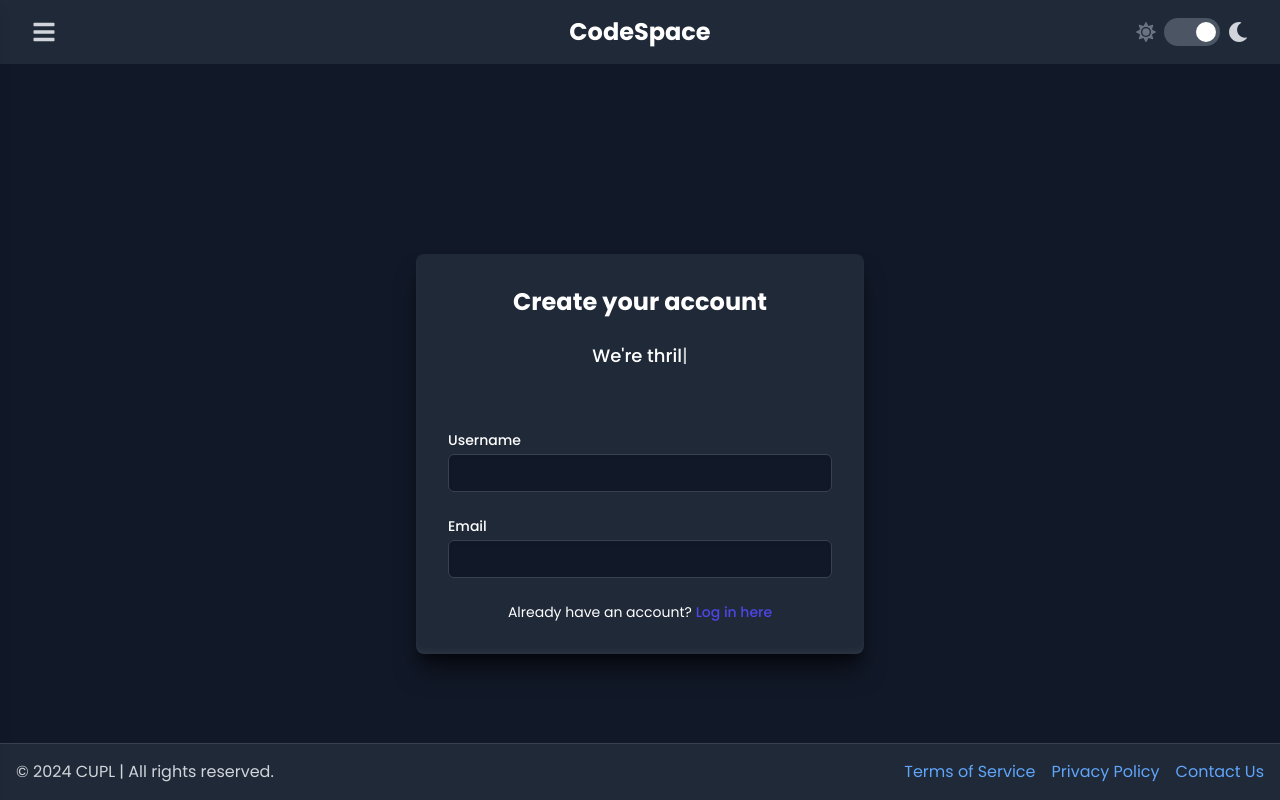
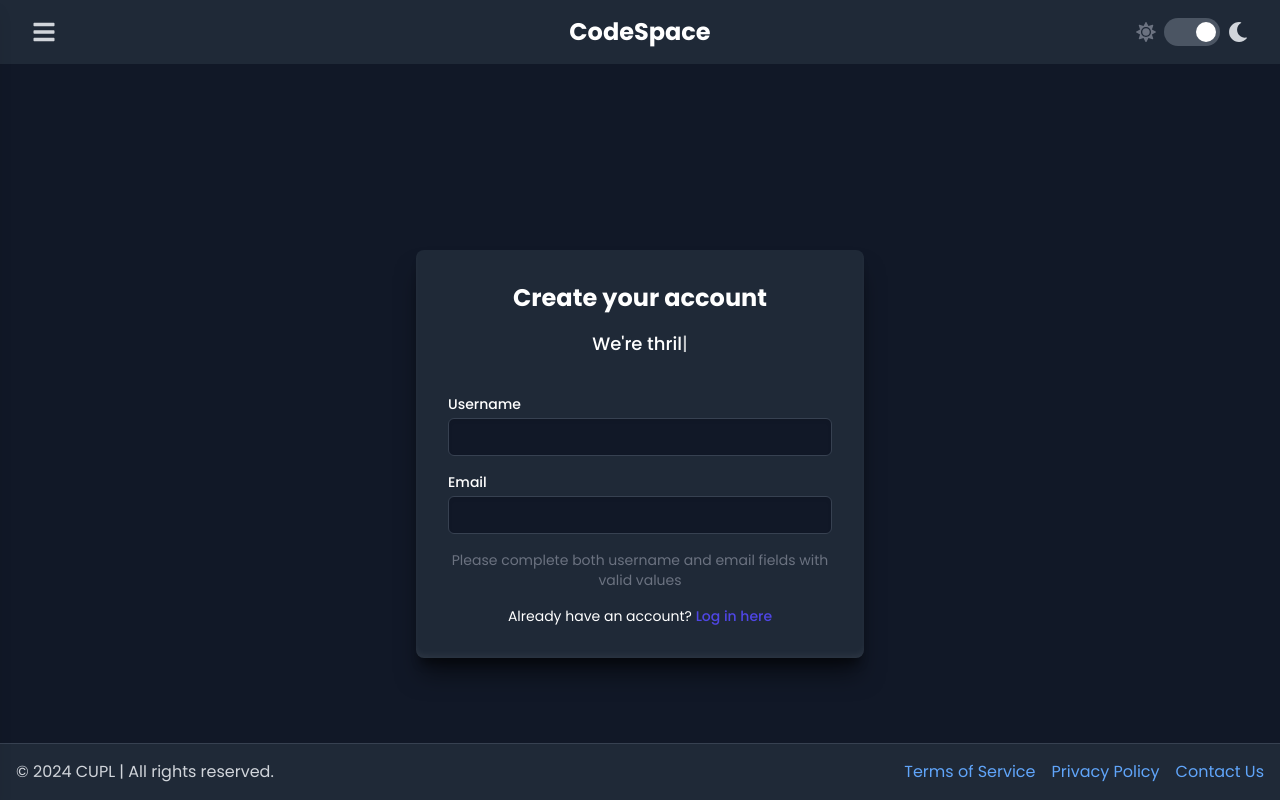
Before and after one commit to reconroy/code-space-ui, a React (Vite) app: page /register in a window 1280 px wide. Built offline with nearby package versions, Linux system fonts and the light colour scheme; the HTML template or start-up script is replaced by a standard one.

Commit message:
fixed registration page

```diff
--- a/src/user/Resgistration.jsx
+++ b/src/user/Resgistration.jsx
@@ -47,18 +47,26 @@ const Registration = () => {
       });
     }, 1000);
   }, []);
+
   const checkUsername = useCallback(
     debounce(async (username) => {
       if (username.length < 3) {
         setUsernameAvailable(null);
+        setError(''); // Clear any existing error
         return;
       }
       try {
         const response = await axios.get(`${API_URL}/api/check-username/${username}`);
         setUsernameAvailable(response.data.available);
+        if (!response.data.available) {
+          setError(response.data.message);
+        } else {
+          setError(''); // Clear error when username is available
+        }
       } catch (error) {
         console.error('Error checking username:', error);
         setUsernameAvailable(null);
+        setError('');
       }
     }, 300),
     []
@@ -173,7 +181,7 @@ const Registration = () => {
   return (
     <div className={`flex items-center justify-center min-h-screen ${isDarkMode ? 'bg-gray-900' : 'bg-white border border-gray-200'}`}>
       <div
-        className={`w-full max-w-md p-8 space-y-6 ${isDarkMode ? 'bg-gray-800 text-white' : 'bg-white text-gray-800 border border-gray-200'} rounded-lg transform transition-all duration-300 hover:scale-105`}
+        className={`w-full max-w-md p-8 space-y-4 ${isDarkMode ? 'bg-gray-800 text-white' : 'bg-white text-gray-800 border border-gray-200'} rounded-lg transform transition-all duration-300 hover:scale-105`}
         style={{
           boxShadow: isDarkMode
             ? '0 20px 25px -5px rgba(0, 0, 0, 0.5), 0 10px 10px -5px rgba(0, 0, 0, 0.4), inset 0 -5px 10px -5px rgba(255, 255, 255, 0.1)'
@@ -181,10 +189,10 @@ const Registration = () => {
           transform: 'translateY(-10px)'
         }}
       >
-        <h2 className="text-2xl font-bold text-center mb-4">
+        <h2 className="text-2xl font-bold text-center mb-2">
           Create your account
         </h2>
-        <div className="h-16   text-center text-lg font-medium mb-1 whitespace-nowrap overflow-hidden">
+        <div className="h-12 text-center text-lg font-medium mb-1 whitespace-nowrap overflow-hidden">
           {animatedText}
           <span className="animate-pulse animate-faster">|</span>
         </div>
@@ -193,7 +201,7 @@ const Registration = () => {
             <span className="block sm:inline">{error}</span>
           </div>
         )}
-        <form className="space-y-6" onSubmit={handleSubmit}>
+        <form className="space-y-4" onSubmit={handleSubmit}>
           <div>
             <label htmlFor="username" className="block text-sm font-medium">
               Username
@@ -204,13 +212,20 @@ const Registration = () => {
                 name="username"
                 type="text"
                 required
+                maxLength={30}
                 autoComplete="off"
                 autoCorrect="off"
                 autoCapitalize="off"
                 spellCheck="false"
-                className={`block w-full px-3 py-2 border ${isDarkMode ? 'border-gray-700 bg-gray-900 text-white' : 'border-gray-300 bg-white text-gray-900'} rounded-md shadow-inner focus:outline-none focus:ring-2 focus:ring-indigo-500 focus:border-indigo-500 sm:text-sm`}
+                pattern="^\S*$"
+                className={`block w-full px-3 py-2 border ${isDarkMode ? 'border-gray-700 bg-gray-900 text-white' : 'border-gray-300 bg-white text-gray-900'} rounded-md shadow-inner focus:outline-none focus:ring-2 focus:ring-indigo-500 focus:border-indigo-500 sm:text-sm ${otpSent ? 'opacity-75' : ''}`}
                 value={username}
-                onChange={handleUsernameChange}
+                onChange={(e) => {
+                  // Remove any spaces from input
+                  const noSpaces = e.target.value.replace(/\s/g, '');
+                  handleUsernameChange({ ...e, target: { ...e.target, value: noSpaces } });
+                }}
+                disabled={otpSent}
               />
               {username.length > 2 && (
                 <div className="absolute inset-y-0 right-0 pr-3 flex items-center pointer-events-none">
@@ -228,7 +243,11 @@ const Registration = () => {
               )}
             </div>
             {username.length > 2 && usernameAvailable === false && (
-              <p className="mt-2 text-sm text-red-600">This username is already taken.</p>
+              <p className="mt-2 text-sm text-red-600">
+                {error.includes('codespace')
+                  ? "This username conflicts with an existing codespace. Please choose another."
+                  : "This username is already taken."}
+              </p>
             )}
           </div>
           <div>
@@ -246,10 +265,14 @@ const Registration = () => {
                 autoCapitalize="off"
                 spellCheck="false"
                 autoFill="off"
-                className={`block w-full px-3 py-2 border ${isDarkMode ? 'border-gray-700 bg-gray-900 text-white' : 'border-gray-300 bg-white text-gray-900'} rounded-md shadow-inner focus:outline-none focus:ring-2 focus:ring-indigo-500 focus:border-indigo-500 sm:text-sm`}
+                pattern="^\S*$"
+                className={`block w-full px-3 py-2 border ${isDarkMode ? 'border-gray-700 bg-gray-900 text-white' : 'border-gray-300 bg-white text-gray-900'} rounded-md shadow-inner focus:outline-none focus:ring-2 focus:ring-indigo-500 focus:border-indigo-500 sm:text-sm ${otpSent ? 'opacity-75' : ''}`}
                 value={email}
-                onChange={handleEmailChange}
-                disabled={otpVerified}
+                onChange={(e) => {
+                  const noSpaces = e.target.value.replace(/\s/g, '');
+                  handleEmailChange({ ...e, target: { ...e.target, value: noSpaces } });
+                }}
+                disabled={otpSent}
               />
               {email && /\S+@\S+\.\S+/.test(email) && (
                 <div className="absolute inset-y-0 right-0 pr-3 flex items-center pointer-events-none">
@@ -278,13 +301,23 @@ const Registration = () => {
               </p>
             )}
           </div>
-          {emailAvailable && !otpVerified && !otpSent && (
+          {!otpVerified && !otpSent && (
             <div>
+              {username &&
+               email &&
+               usernameAvailable &&
+               emailAvailable &&
+               username.length >= 3 &&
+               /\S+@\S+\.\S+/.test(email) ? (
                 <button
                   type="button"
                   onClick={handleSendOTP}
                   disabled={isSendingOTP}
-                className="w-full flex justify-center py-2 px-4 border border-transparent rounded-md shadow-sm text-sm font-medium text-white bg-indigo-600 hover:bg-indigo-700 focus:outline-none focus:ring-2 focus:ring-offset-2 focus:ring-indigo-500"
+                  className={`w-full flex justify-center py-2 px-4 border border-transparent rounded-md shadow-sm text-sm font-medium text-white
+                    ${isSendingOTP
+                      ? 'bg-gray-400 cursor-not-allowed'
+                      : 'bg-indigo-600 hover:bg-indigo-700 focus:outline-none focus:ring-2 focus:ring-offset-2 focus:ring-indigo-500'
+                    }`}
                 >
                   {isSendingOTP ? (
                     <div className="flex items-center">
@@ -295,6 +328,11 @@ const Registration = () => {
                     'Send OTP'
                   )}
                 </button>
+              ) : (
+                <p className="text-sm text-gray-500 text-center">
+                  Please complete both username and email fields with valid values
+                </p>
+              )}
             </div>
           )}
           {otpSent && !otpVerified && (
```
Lines whose indentation alone changed are shown as unchanged.
